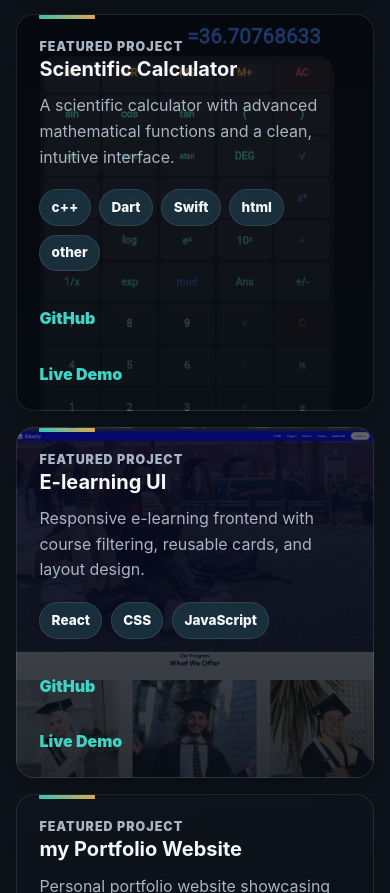
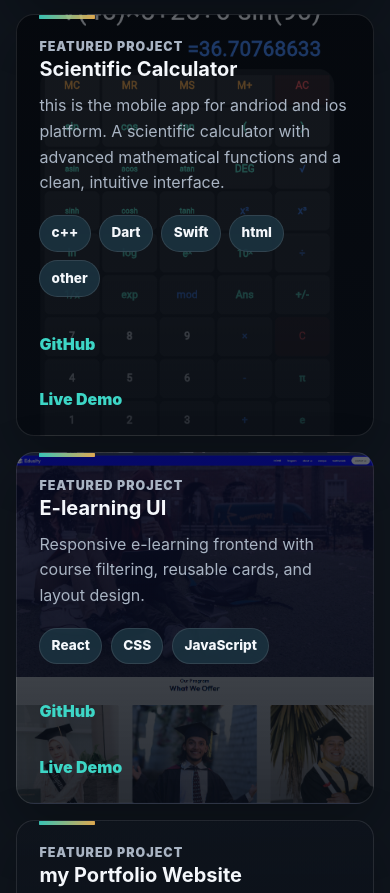
Before and after one commit to hibr12/my-portfolio, a React (Vite) app: page / in a window 390 px wide. Shown: the part 3393-4286 px from the top of the page. Built offline with nearby package versions, Linux system fonts and the light colour scheme.

Commit message:
describe the scientific calculater project as  mobile development

```diff
--- a/src/data/portfolioData.js
+++ b/src/data/portfolioData.js
@@ -18,7 +18,7 @@ export const projects = [
   },
   {
     title: 'Scientific Calculator',
-    description: 'A scientific calculator with advanced mathematical functions and a clean, intuitive interface.',
+    description: 'this is the mobile app for andriod and ios platform. A scientific calculator with advanced mathematical functions and a clean, intuitive interface.',
     technologies: ['c++', 'Dart', 'Swift', 'html','other'],
     github: 'https://github.com/hibr12/calculator-app.git',
     demo: 'https://scientific-calculator.vercel.app',
```
